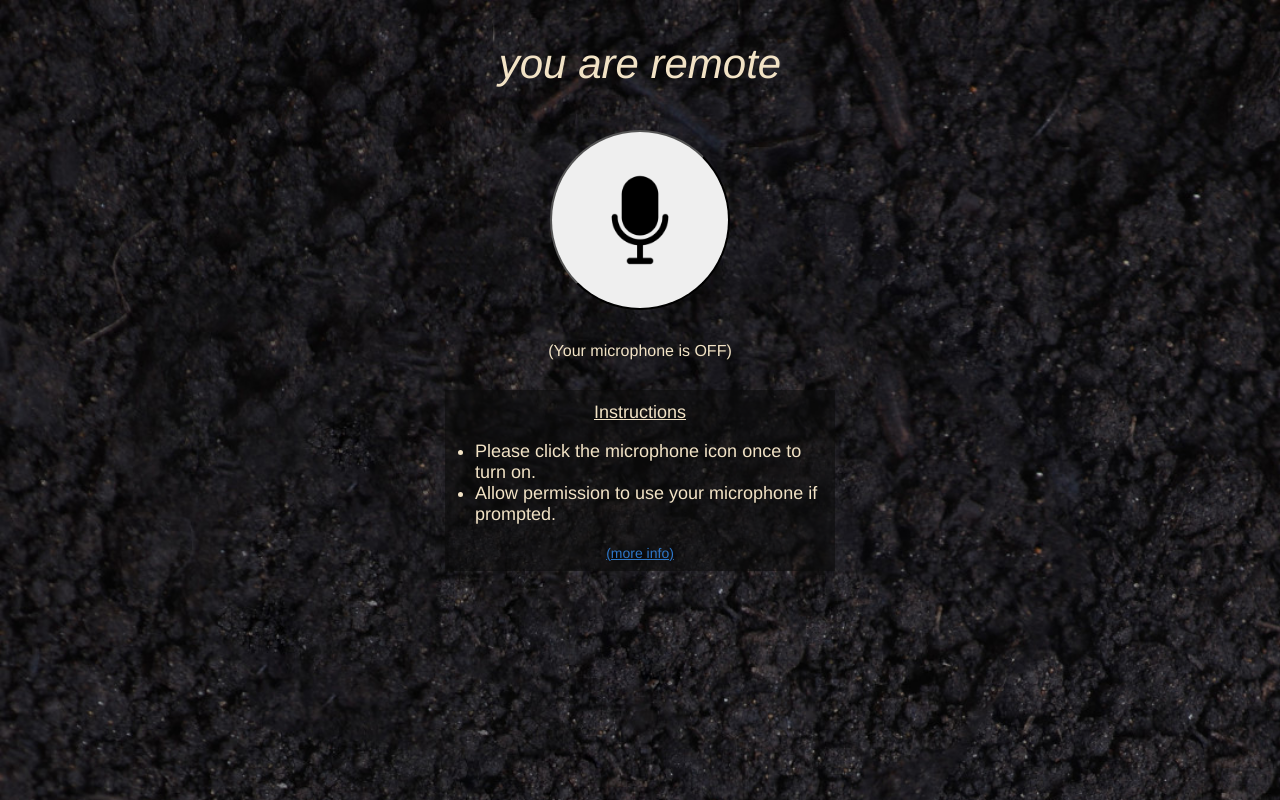
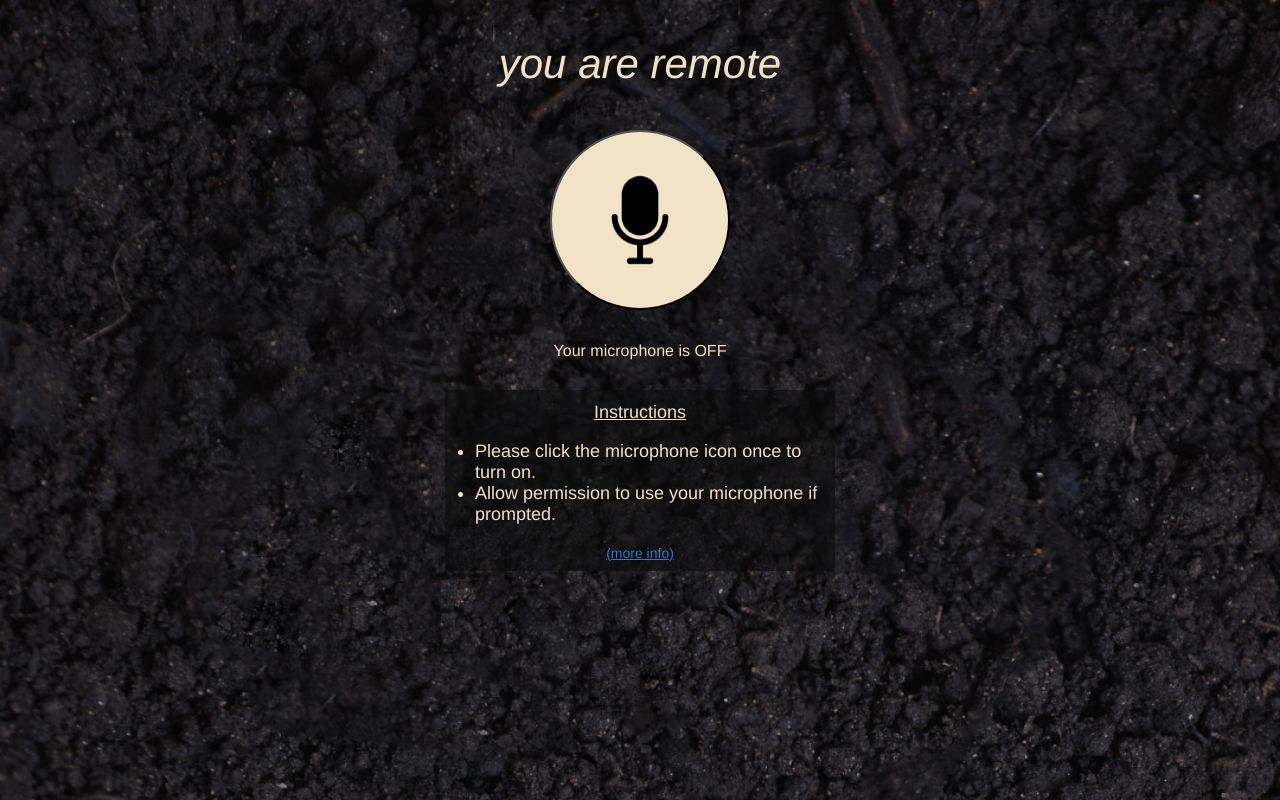
Before and after one commit to OB-0ne/Conduit_RhizomeMusic, a Flask app: page / in a window 1280 px wide. Run offline with Flask 3, Linux system fonts and the light colour scheme; some libraries are stand-ins or nearby versions.

Commit message:
Updated sender UI
- the background image repeats itself
- updated mic text
- updated color for the mic button

```diff
--- a/static/main.css
+++ b/static/main.css
@@ -10,6 +10,7 @@
     background-image: url('img/main_bg.jpeg');
     background-attachment: fixed;
     background-size: cover;
+    background-repeat: repeat-y;
     font-size: 26px;
 }
 
@@ -30,6 +31,7 @@ html,body{
     height: 180px;
     width: 180px;
     border-radius: 180px;
+    background-color: f2e3c6;
 }
 
 #MicOn:active{
--- a/static/sender.js
+++ b/static/sender.js
@@ -9,11 +9,11 @@ function updateMicInfo(){
     if (micActive){
         // change the mic icon and info to show that audio is being tranfer
         document.getElementById('MicIcon').setAttribute('src','static/img/mic_icon_on.png');
-        document.getElementById('MicInfo').innerHTML = '(Your microphone is ON)';
+        document.getElementById('MicInfo').innerHTML = 'Your microphone is ON';
     } else {
         // change the mic icon and info to show that audio is being tranfer
         document.getElementById('MicIcon').setAttribute('src','static/img/mic_icon_off.png');
-        document.getElementById('MicInfo').innerHTML = '(Your microphone is OFF)';
+        document.getElementById('MicInfo').innerHTML = 'Your microphone is OFF';
     }
 }
 
--- a/templates/index.html
+++ b/templates/index.html
@@ -20,7 +20,7 @@
                 </button>
             </div>
             <div id="MicInfo">
-                (Your microphone is OFF)
+                Your microphone is OFF
             </div>
             <div id="websiteInfoBack">
                 <div><u>Instructions</u></div>
```
